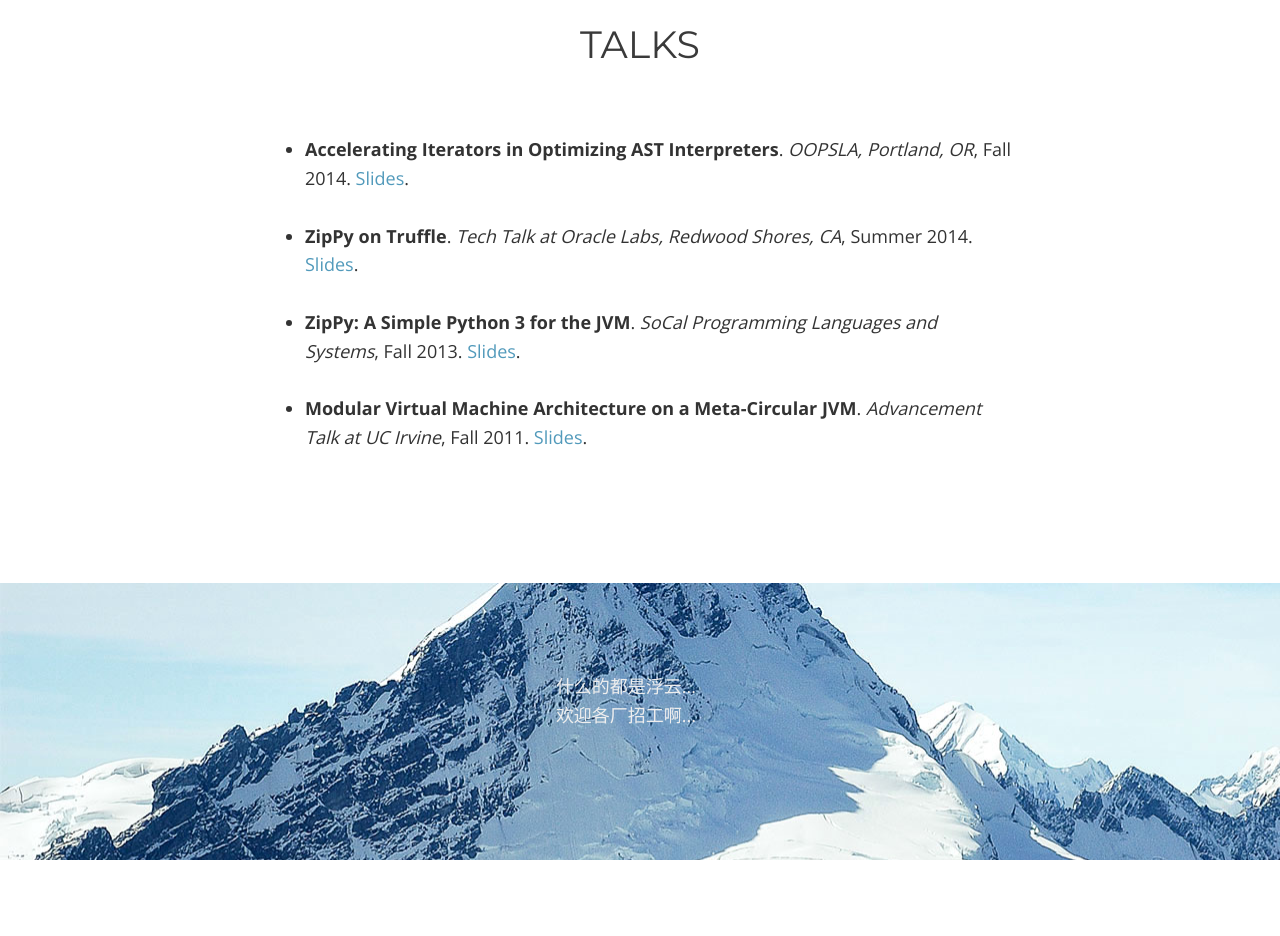
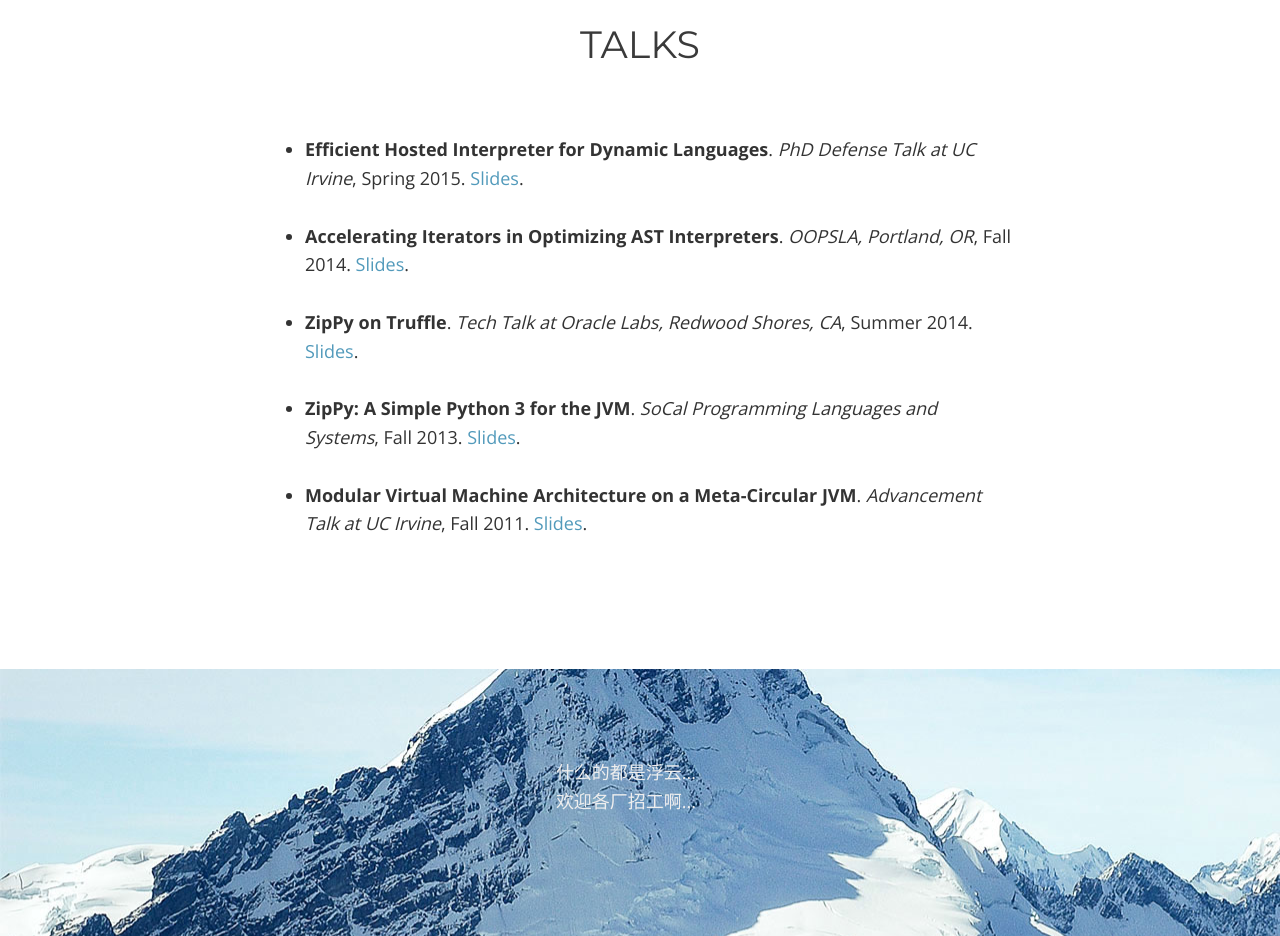
Before and after one commit to thezhangwei/thezhangwei.github.io, a plain HTML site: page index.html in a window 1280 px wide. Shown: the part 3400-4336 px from the top of the page. Drawn offline with nearby package versions, Linux system fonts and the light colour scheme.

Commit message:
Add PhD defense slides

```diff
--- a/index.html
+++ b/index.html
@@ -226,6 +226,11 @@
     <div class="row">
 			<div class="col-md-offset-2 col-md-8">
       <ul class="left">
+        <li><strong>Efficient Hosted Interpreter for Dynamic Languages</strong>. <em>PhD Defense Talk at UC Irvine</em>, Spring 2015.
+        <a href="https://speakerdeck.com/thezhangwei/efficient-hosted-interpreter-for-dynamic-languages#" target="_blank">Slides</a>.</li>
+
+        <br>
+
         <li><strong>Accelerating Iterators in Optimizing AST Interpreters</strong>. <em>OOPSLA, Portland, OR</em>, Fall 2014.
         <a href="https://speakerdeck.com/thezhangwei/accelerating-iterators-in-optimizing-ast-interpreters#" target="_blank">Slides</a>.</li>
 
```
